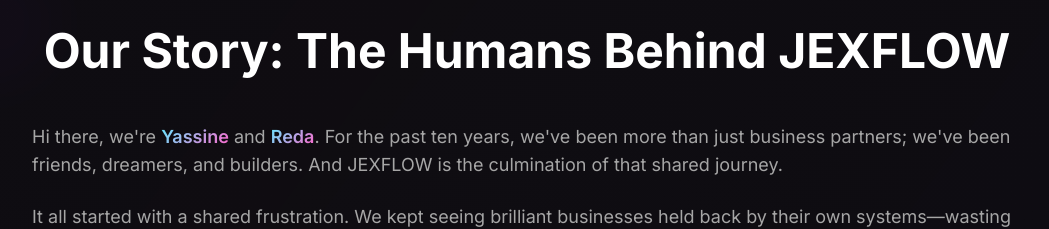
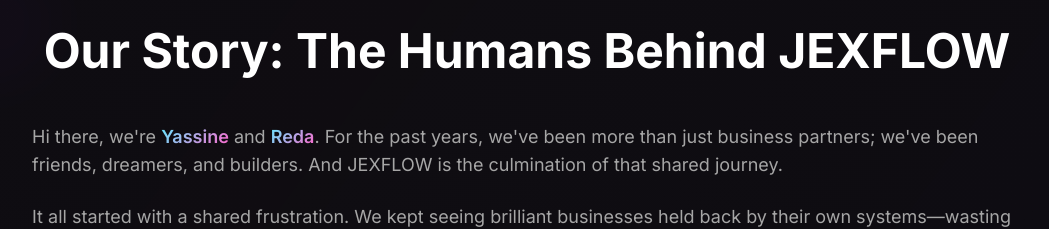
Before and after one commit to redaparamonov/jexflow, a React (Vite) app: page / in a window 1280 px wide. Shown: the part 1820-2049 px from the top of the page, without its empty margins (113-1162 px from the left). Built offline with nearby package versions, Linux system fonts and the light colour scheme; the HTML template or start-up script is replaced by a standard one.

Commit message:
about section update

```diff
--- a/src/components/AboutSection.tsx
+++ b/src/components/AboutSection.tsx
@@ -39,7 +39,7 @@ const AboutSection = () => {
                       const photo = document.querySelector('.founder-photo-reda');
                       if (photo) photo.classList.remove('founder-rise');
                     }}
-                  >Reda</span>. For the past ten years, we've been more than just business partners; we've been friends, dreamers, and builders. And JEXFLOW is the culmination of that shared journey.
+                  >Reda</span>. For the past years, we've been more than just business partners; we've been friends, dreamers, and builders. And JEXFLOW is the culmination of that shared journey.
                 </p>
 
                 <p className="text-base md:text-lg text-muted-foreground leading-relaxed mb-6">
```
